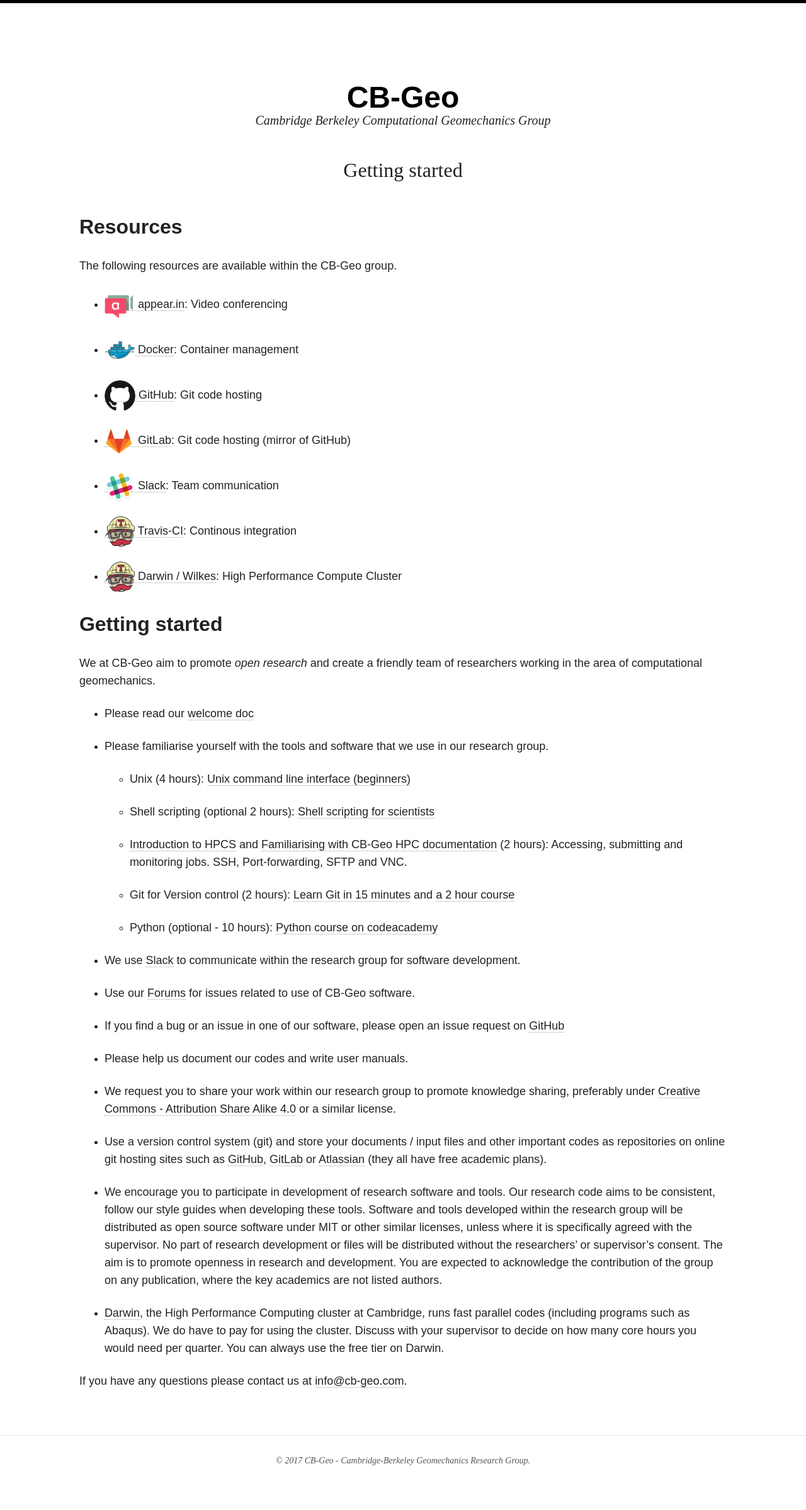
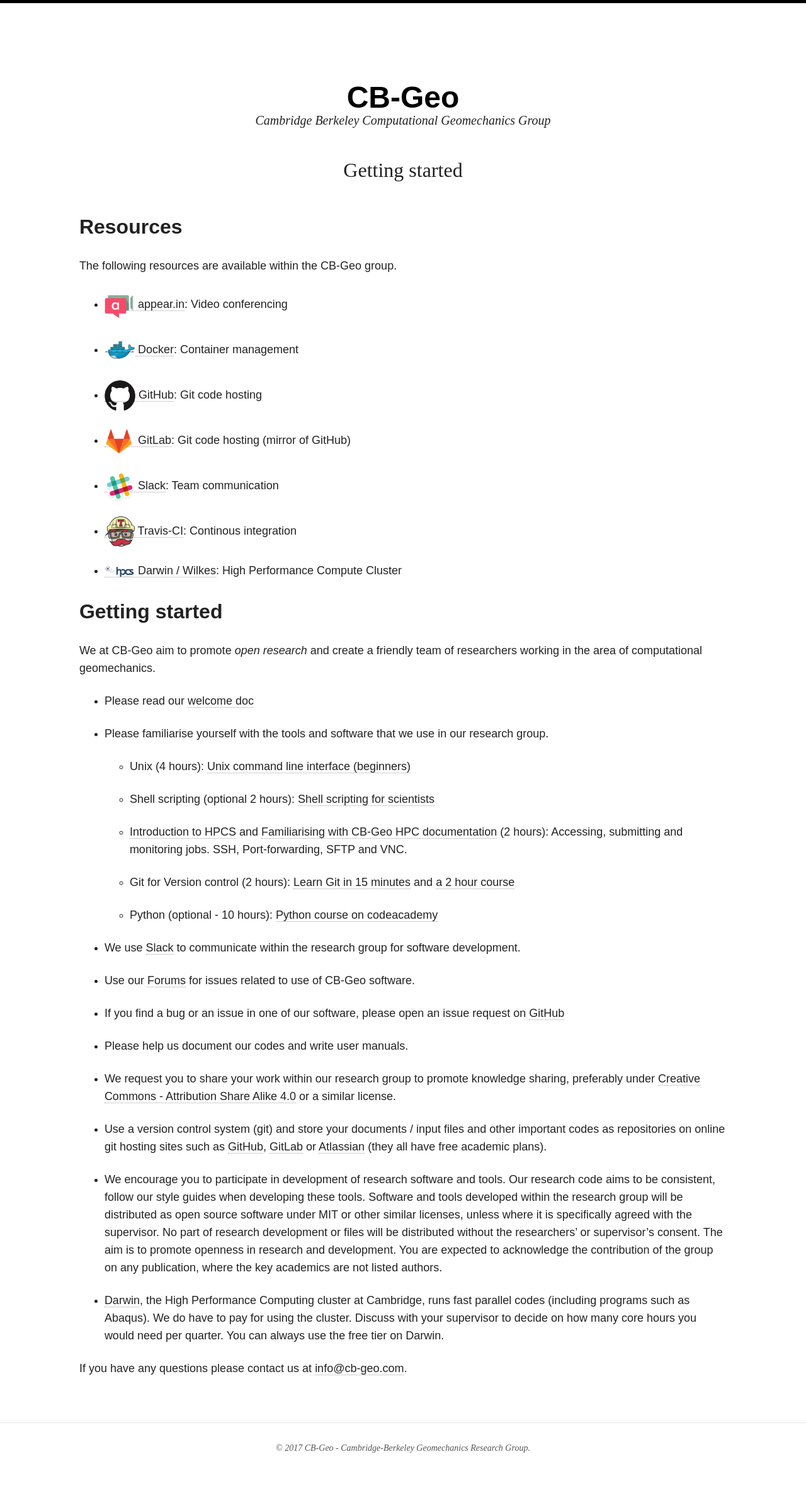
Before and after one commit to cb-geo/cb-geo.github.io, a Jekyll site: the page built from getting-started/index.md, in a window 1280 px wide. Shown: the whole page at 63% size. Built offline with Jekyll 4.4.1, drawn with Linux system fonts in a browser that asks for light colours; nearby versions of some CDN libraries.

Commit message:
Update HPCS logo

```diff
--- a/getting-started/index.md
+++ b/getting-started/index.md
@@ -20,7 +20,7 @@
 
 * [![travis]({{site.url}}/images/cb-geo/resources/travis.png) Travis-CI](https://travis-ci.org/cb-geo): Continous integration
 
-* [![Darwin]({{site.url}}/images/cb-geo/resources/travis.png) Darwin / Wilkes](https://travis-ci.org/cb-geo): High Performance Compute Cluster
+* [![Darwin]({{site.url}}/images/cb-geo/resources/hpcs.png) Darwin / Wilkes](http://www.hpc.cam.ac.uk): High Performance Compute Cluster
 
 
 ## Getting started
```
Also changed, not shown: images/cb-geo/resources/hpcs.png (added).
